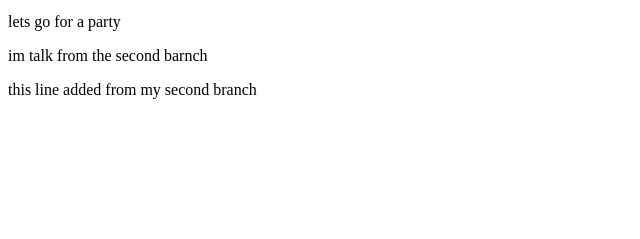
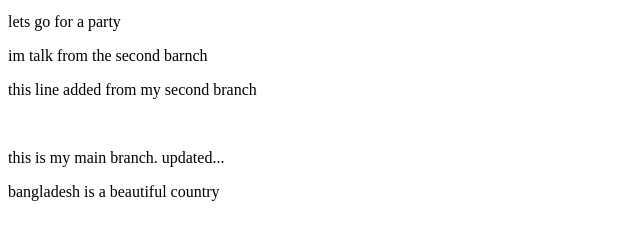
Before and after one commit to dipu52/my-4th-website, a plain HTML site: page index.html in a window 1280 px wide. Shown: the part 101-340 px from the top of the page, without its empty margins (0-640 px from the left). Drawn offline with Linux system fonts and the light colour scheme.

Commit message:
main file updated

```diff
--- a/index.html
+++ b/index.html
@@ -12,5 +12,9 @@
     <p>im talk from the second barnch</p>
     <p>this line added from my second branch</p>
     <img src="flag.jpg" alt="">
+
+    <p>this is my main branch. updated...</p>
+    <p>bangladesh is a beautiful country</p>
+
 </body>
 </html>
```
